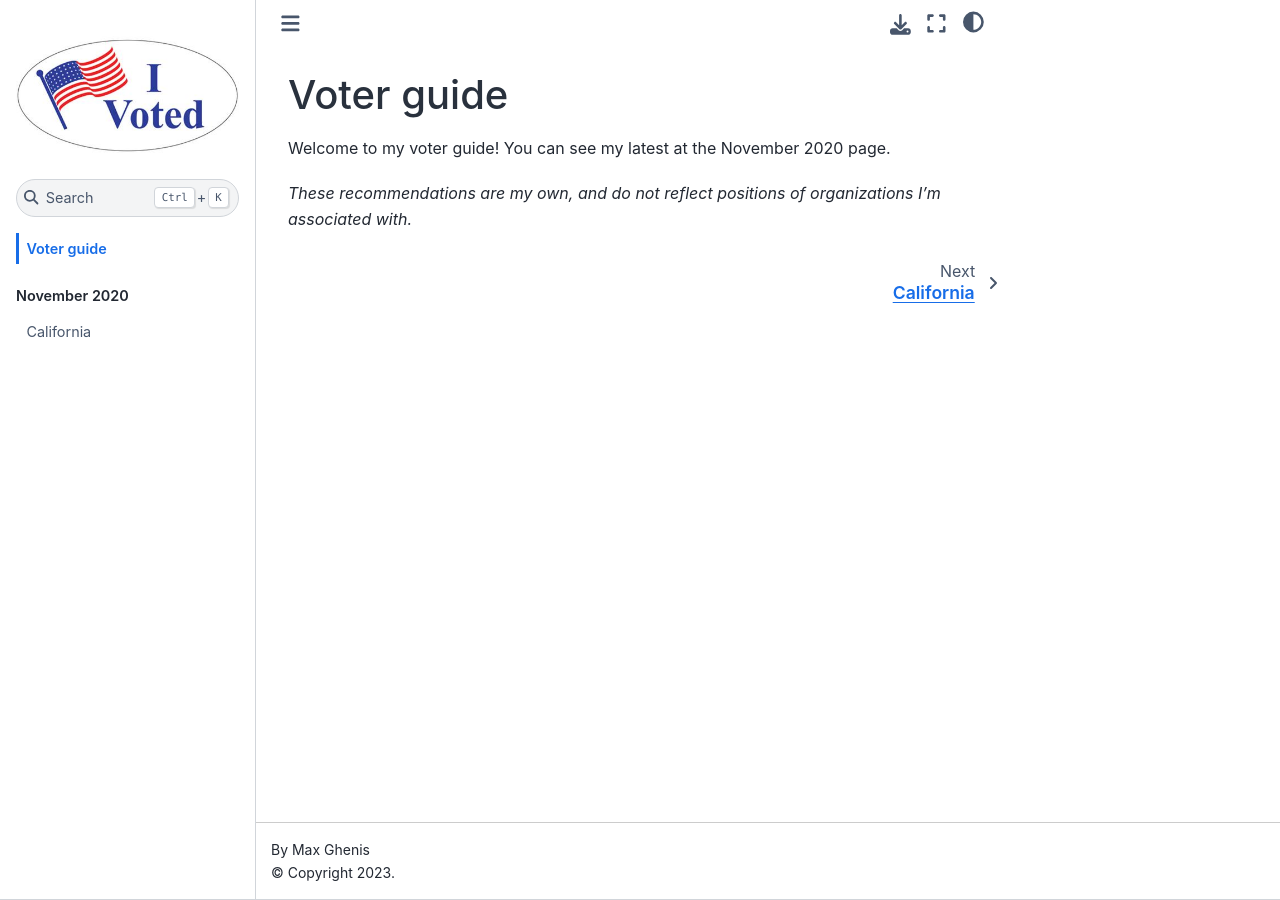
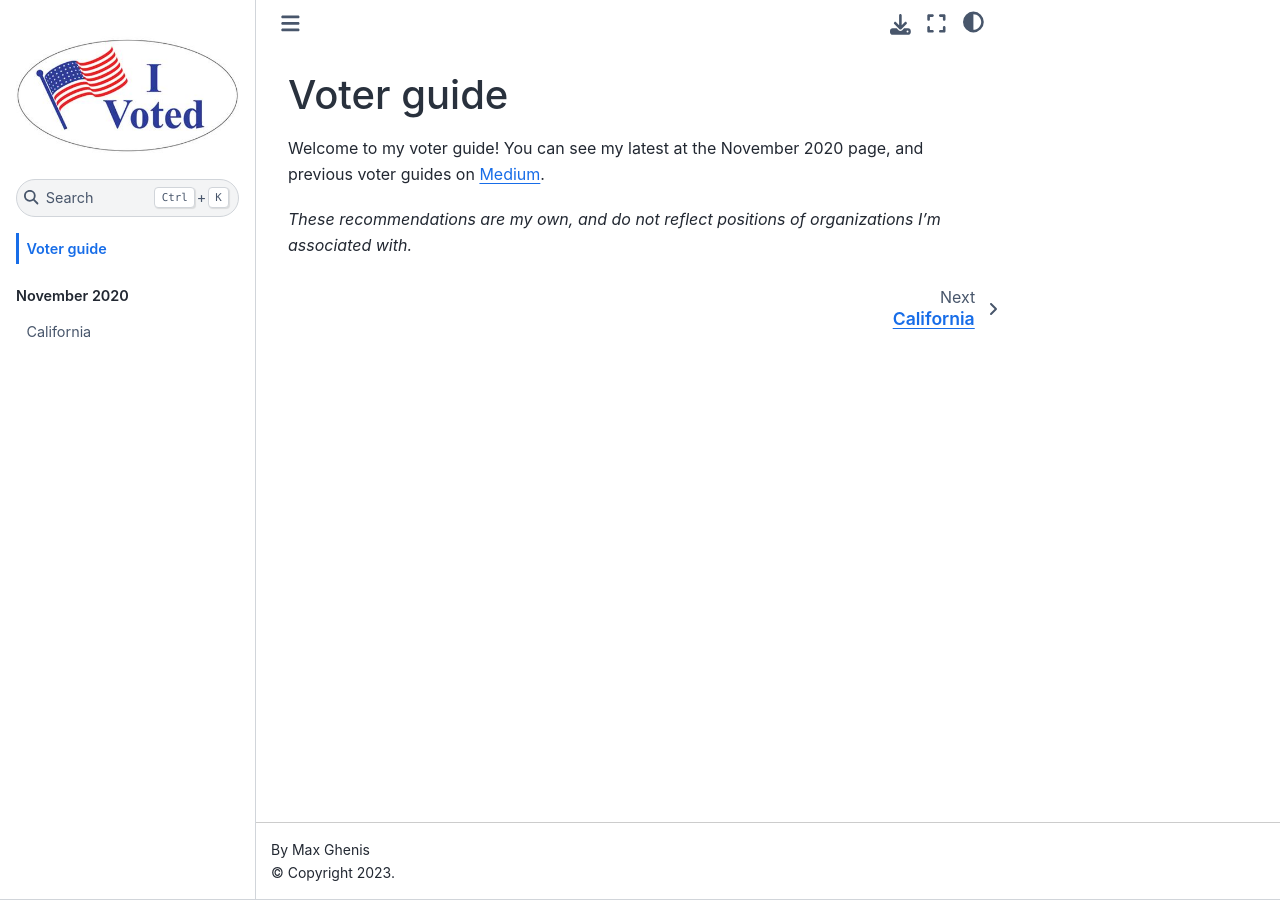
Before and after one commit to MaxGhenis/vote, a Jupyter Book: the page built from docs/index.md, in a window 1280 px wide. Built offline with Jupyter Book 1.0.4 settings and Sphinx 7.4.7 and the Sphinx Book theme 1.1.4, drawn with Linux system fonts in a browser that asks for light colours.

Commit message:
Link to past

```diff
--- a/docs/index.md
+++ b/docs/index.md
@@ -1,6 +1,6 @@
 # Voter guide
 
 Welcome to my voter guide!
-You can see my latest at the November 2020 page.
+You can see my latest at the November 2020 page, and previous voter guides on [Medium](https://medium.com/@MaxGhenis/november-2018-voter-guide-3f534e6ed54d).
 
 *These recommendations are my own, and do not reflect positions of organizations I'm associated with.*
```
